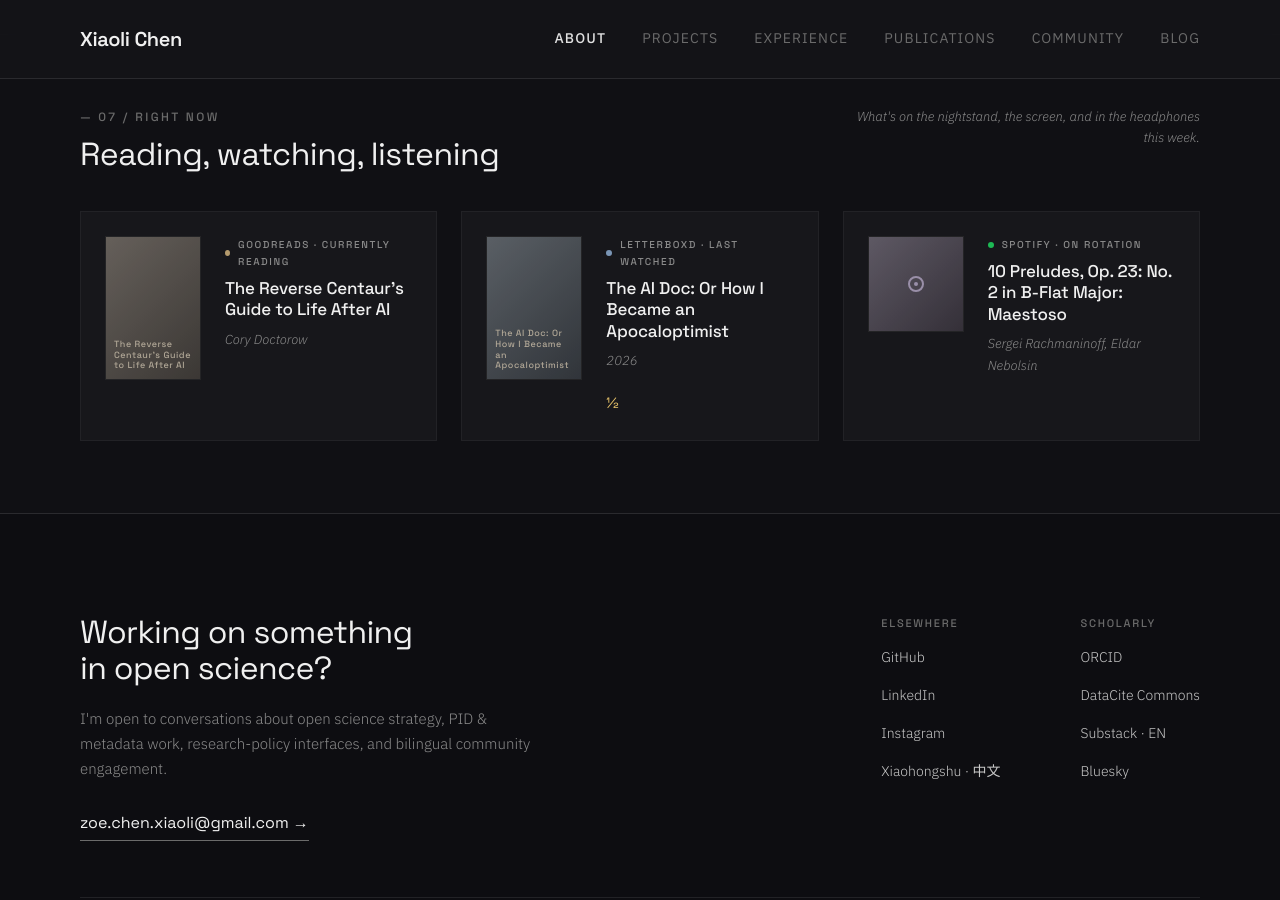
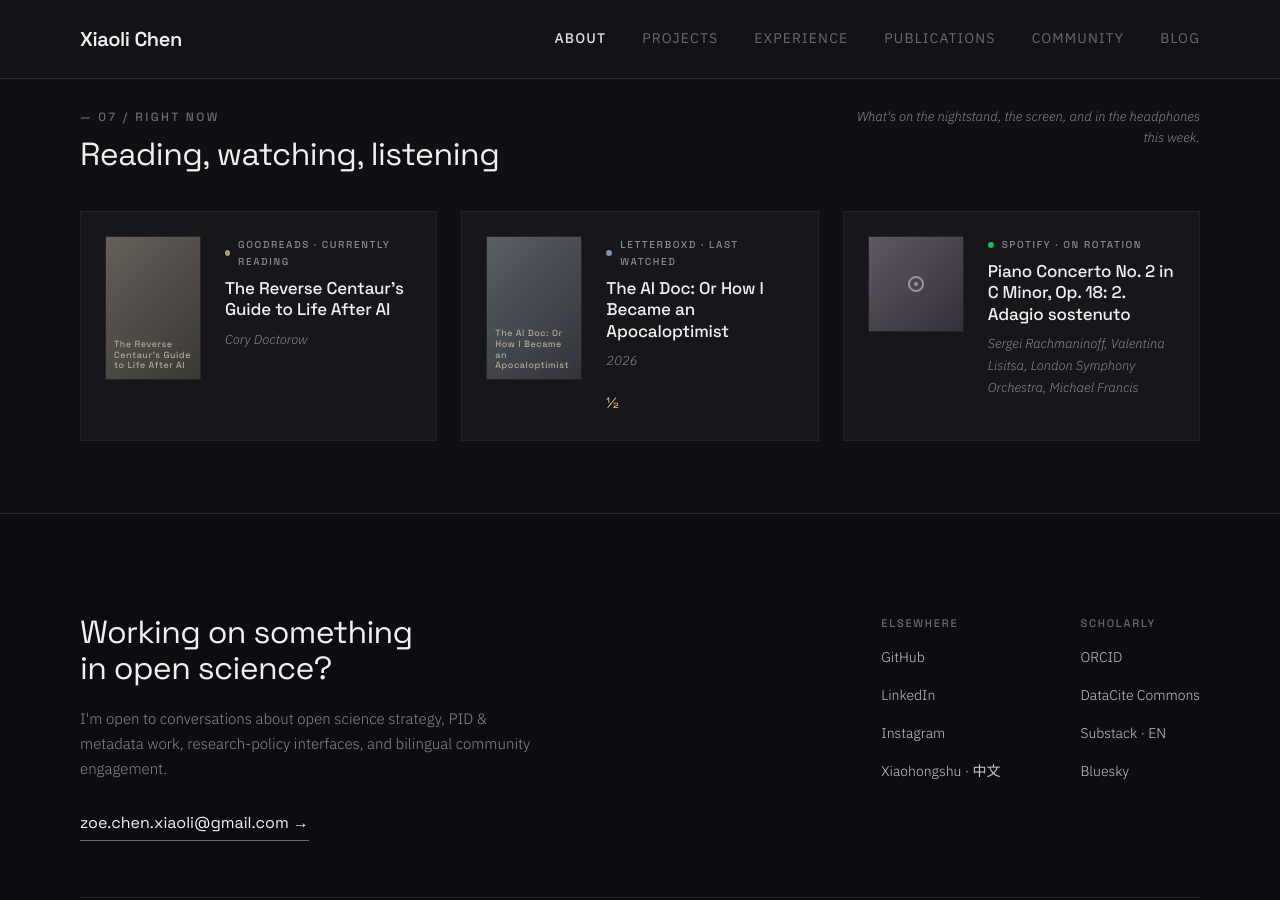
Before and after one commit to xchen101/xchen101.github.io, a Jekyll site: the page built from index.md, in a window 1280 px wide and 900 px high, scrolled down 6679 px. Built offline with Jekyll 4.4.1, drawn with Linux system fonts in a browser that asks for light colours; comment, search, counter and statistics services are not loaded; grey boxes are pictures that could not be loaded.

Commit message:
update: Right Now widget data (auto)

```diff
--- a/_data/now.yml
+++ b/_data/now.yml
@@ -1,4 +1,4 @@
-# Right now — auto-generated by Hermes cron on 2026-10-01 17:00 UTC
+# Right now — auto-generated by Hermes cron on 2026-10-01 23:00 UTC
 # Sources: Goodreads RSS / Letterboxd RSS / Spotify API
 
 reading:
@@ -24,8 +24,8 @@
   service: "Spotify"
   accent: "#1DB954"
   label: "On rotation"
-  title: "10 Preludes, Op. 23: No. 2 in B-Flat Major: Maestoso"
-  artist: "Sergei Rachmaninoff, Eldar Nebolsin"
-  url: "https://open.spotify.com/track/1gvzznawJuDZkjrEpczmU0"
+  title: "Piano Concerto No. 2 in C Minor, Op. 18: 2. Adagio sostenuto"
+  artist: "Sergei Rachmaninoff, Valentina Lisitsa, London Symphony Orchestra, Michael Francis"
+  url: "https://open.spotify.com/track/4rrrn8OLrttq7r9RgNXalU"
   profile_url: "https://open.spotify.com/"
-  image: "https://i.scdn.co/image/ab67616d00001e02211db956f4b57a0961b7d208"
+  image: "https://i.scdn.co/image/ab67616d00001e028e6adfe4421d106633abde7b"
```
